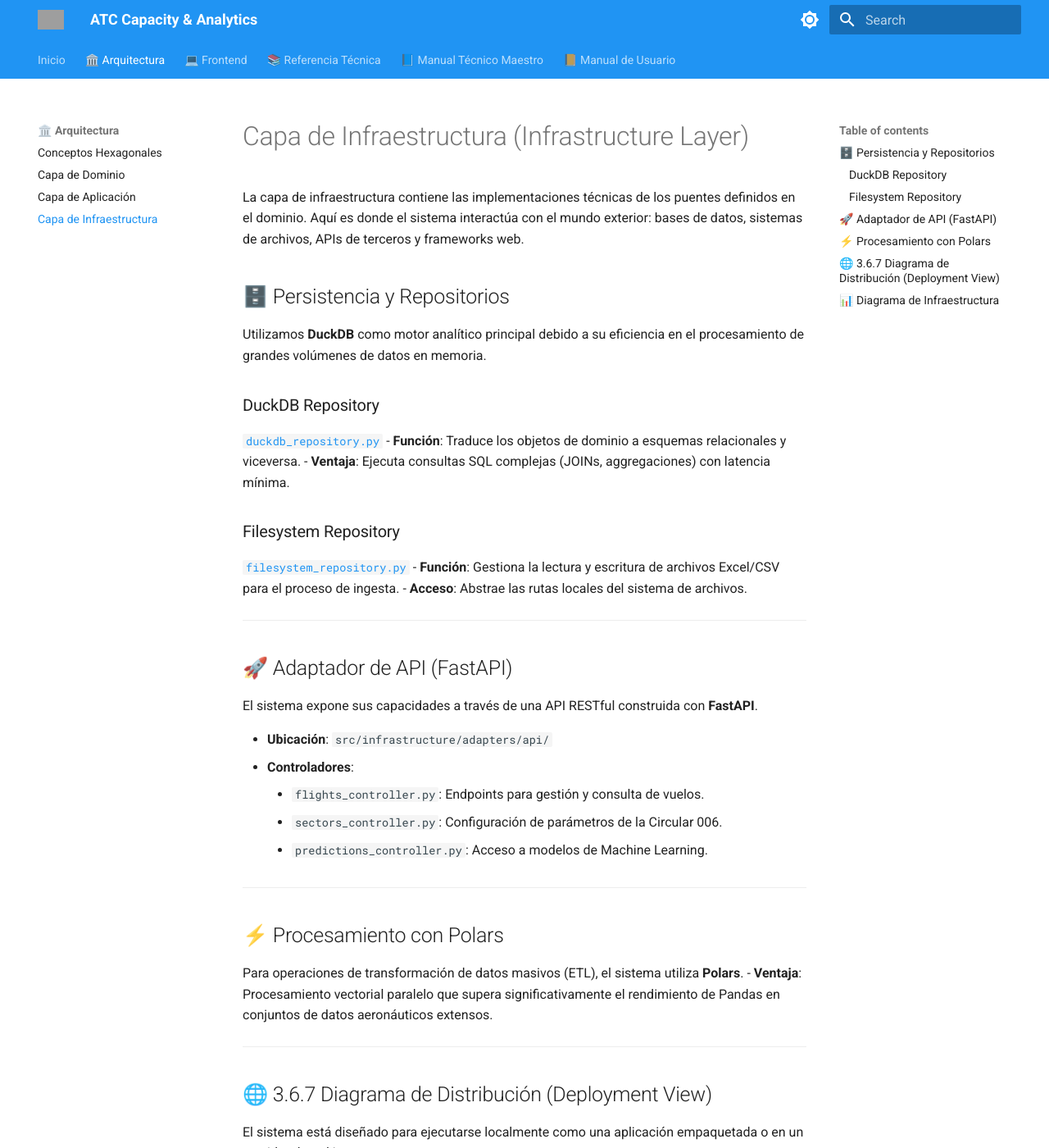
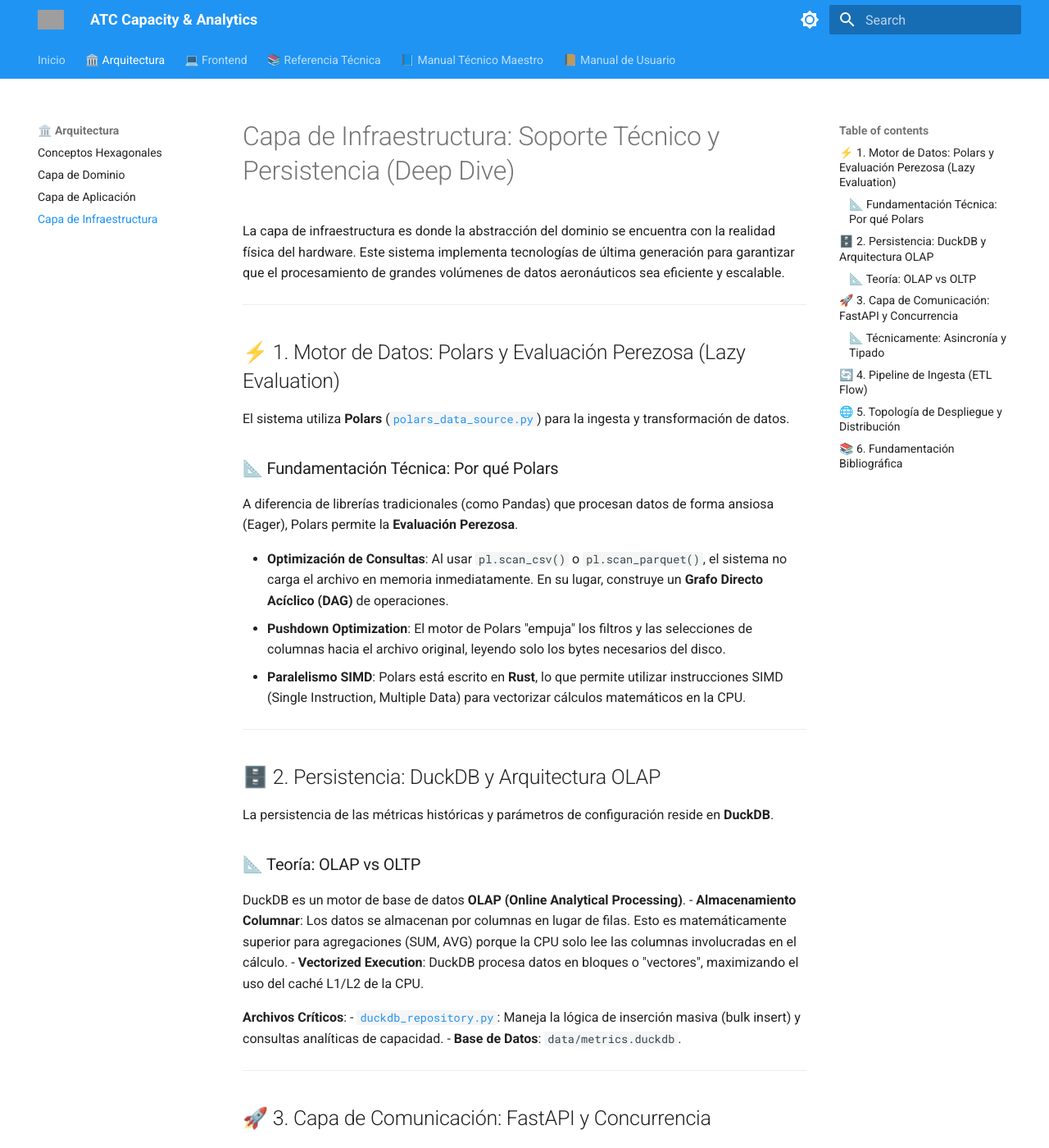
Before and after one commit to ivmafo/tsis_umb_data_science, an MkDocs documentation site: the page built from docs/infrastructure.md, in a window 1280 px wide and 1400 px high. Shown: the whole window at 82% size. Built offline with MkDocs 1.6.1 and Material for MkDocs 9.7.7, drawn with Linux system fonts in a browser that asks for light colours; some of the changed text lies outside the part shown; grey boxes are pictures that could not be loaded.

Commit message:
docs: expand infrastructure.md to extreme detail with Polars and DuckDB technical deep dives

````diff
--- a/docs/infrastructure.md
+++ b/docs/infrastructure.md
@@ -1,92 +1,96 @@
-# Capa de Infraestructura (Infrastructure Layer)
+# Capa de Infraestructura: Soporte Técnico y Persistencia (Deep Dive)
 
-La capa de infraestructura contiene las implementaciones técnicas de los puentes definidos en el dominio. Aquí es donde el sistema interactúa con el mundo exterior: bases de datos, sistemas de archivos, APIs de terceros y frameworks web.
-
-## 🗄️ Persistencia y Repositorios
-
-Utilizamos **DuckDB** como motor analítico principal debido a su eficiencia en el procesamiento de grandes volúmenes de datos en memoria.
-
-### DuckDB Repository
-[`duckdb_repository.py`](file:///c:/Users/LENOVO/Documents/tesis/src/infrastructure/adapters/duckdb_repository.py)
-- **Función**: Traduce los objetos de dominio a esquemas relacionales y viceversa.
-- **Ventaja**: Ejecuta consultas SQL complejas (JOINs, aggregaciones) con latencia mínima.
-
-### Filesystem Repository
-[`filesystem_repository.py`](file:///c:/Users/LENOVO/Documents/tesis/src/infrastructure/adapters/filesystem_repository.py)
-- **Función**: Gestiona la lectura y escritura de archivos Excel/CSV para el proceso de ingesta.
-- **Acceso**: Abstrae las rutas locales del sistema de archivos.
+La capa de infraestructura es donde la abstracción del dominio se encuentra con la realidad física del hardware. Este sistema implementa tecnologías de última generación para garantizar que el procesamiento de grandes volúmenes de datos aeronáuticos sea eficiente y escalable.
 
 ---
 
-## 🚀 Adaptador de API (FastAPI)
-El sistema expone sus capacidades a través de una API RESTful construida con **FastAPI**.
+## ⚡ 1. Motor de Datos: Polars y Evaluación Perezosa (Lazy Evaluation)
 
-- **Ubicación**: `src/infrastructure/adapters/api/`
-- **Controladores**:
-    - `flights_controller.py`: Endpoints para gestión y consulta de vuelos.
-    - `sectors_controller.py`: Configuración de parámetros de la Circular 006.
-    - `predictions_controller.py`: Acceso a modelos de Machine Learning.
+El sistema utiliza **Polars** ([`polars_data_source.py`](file:///c:/Users/LENOVO/Documents/tesis/src/infrastructure/adapters/polars/polars_data_source.py)) para la ingesta y transformación de datos.
+
+### 📐 Fundamentación Técnica: Por qué Polars
+A diferencia de librerías tradicionales (como Pandas) que procesan datos de forma ansiosa (Eager), Polars permite la **Evaluación Perezosa**.
+
+- **Optimización de Consultas**: Al usar `pl.scan_csv()` o `pl.scan_parquet()`, el sistema no carga el archivo en memoria inmediatamente. En su lugar, construye un **Grafo Directo Acíclico (DAG)** de operaciones.
+- **Pushdown Optimization**: El motor de Polars "empuja" los filtros y las selecciones de columnas hacia el archivo original, leyendo solo los bytes necesarios del disco.
+- **Paralelismo SIMD**: Polars está escrito en **Rust**, lo que permite utilizar instrucciones SIMD (Single Instruction, Multiple Data) para vectorizar cálculos matemáticos en la CPU.
 
 ---
 
-## ⚡ Procesamiento con Polars
-Para operaciones de transformación de datos masivos (ETL), el sistema utiliza **Polars**.
-- **Ventaja**: Procesamiento vectorial paralelo que supera significativamente el rendimiento de Pandas en conjuntos de datos aeronáuticos extensos.
+## 🗄️ 2. Persistencia: DuckDB y Arquitectura OLAP
+
+La persistencia de las métricas históricas y parámetros de configuración reside en **DuckDB**.
+
+### 📐 Teoría: OLAP vs OLTP
+DuckDB es un motor de base de datos **OLAP (Online Analytical Processing)**.
+- **Almacenamiento Columnar**: Los datos se almacenan por columnas en lugar de filas. Esto es matemáticamente superior para agregaciones (SUM, AVG) porque la CPU solo lee las columnas involucradas en el cálculo.
+- **Vectorized Execution**: DuckDB procesa datos en bloques o "vectores", maximizando el uso del caché L1/L2 de la CPU.
+
+**Archivos Críticos**:
+- [`duckdb_repository.py`](file:///c:/Users/LENOVO/Documents/tesis/src/infrastructure/adapters/duckdb_repository.py): Maneja la lógica de inserción masiva (bulk insert) y consultas analíticas de capacidad.
+- **Base de Datos**: `data/metrics.duckdb`.
 
 ---
 
-## 🌐 3.6.7 Diagrama de Distribución (Deployment View)
+## 🚀 3. Capa de Comunicación: FastAPI y Concurrencia
 
-El sistema está diseñado para ejecutarse localmente como una aplicación empaquetada o en un servidor de red interno.
+La API RESTful ([`controllers/`](file:///c:/Users/LENOVO/Documents/tesis/src/infrastructure/adapters/api/)) utiliza el framework **FastAPI**.
+
+### 📐 Técnicamente: Asincronía y Tipado
+1.  **Event Loop**: Mediante `async def`, el sistema puede manejar múltiples peticiones I/O (lectura de disco/DB) de forma concurrente sin bloquear el hilo principal.
+2.  **Validación de Esquema**: Se integra con Pydantic para garantizar que los datos que entran al sistema cumplen con la especificación técnica antes de tocar el dominio.
+
+---
+
+## 🔄 4. Pipeline de Ingesta (ETL Flow)
 
 ```mermaid
-graph TD
-    subgraph "Client Tier (Browser)"
-        UI["React Application (Static Assets)"]
-    end
-
-    subgraph "Application Tier (Python Engine)"
-        API["FastAPI Server (Uvicorn)"]
-        ML["ML Models Engine"]
-    end
-
-    subgraph "Data Tier (DuckDB)"
-        DBFile[("tesis.db / metrics.duckdb")]
-        SRS[("Directorio de Archivos SRS")]
-    end
-
-    UI -- HTTP/REST --> API
-    API -- In-Memory Query --> DBFile
-    API -- Python Calls --> ML
-    API -- Read/Write --> SRS
+graph LR
+    RAW[Archivo SRS .csv/.parquet] -- 1. Scan --> PL[Polars DAG]
+    PL -- 2. Normalización --> SCH[Schema Validation]
+    SCH -- 3. Vectorized Push --> DDB[DuckDB Engine]
+    DDB -- 4. Write Columnar --> DISK[(metrics.duckdb)]
 ```
 
 ---
 
-## 📊 Diagrama de Infraestructura
-... (Resto del contenido existente)
+## 🌐 5. Topología de Despliegue y Distribución
 
 ```mermaid
-graph LR
-    subgraph "Infrastructure Layer"
-        FastAPI["FastAPI (Web Adapter)"]
-        DuckDB["DuckDB (Database Adapter)"]
-        Polars["Polars (ETL Adapter)"]
-        FS["Filesystem (IO Adapter)"]
+flowchart TD
+    subgraph "Nivel Externo"
+        UI[Frontend: React/Vite]
     end
 
-    subgraph "External"
-        HTML["Frontend Client"]
-        Files["Archivos Excel/CSV"]
-        DBFile["metrics.duckdb"]
+    subgraph "Nivel Adaptación (Infrastructure)"
+        API[FastAPI Router]
+        JDBC[DuckDB Adapter]
+        PL_AD[Polars Loader]
     end
 
-    HTML <--> FastAPI
-    FastAPI <--> DuckDB
-    Polars <--> Files
-    Polars --> DuckDB
-    FS <--> Files
+    subgraph "Nivel Persistencia"
+        STORAGE[(Disco Local: DuckDB / Parquet)]
+    end
+
+    UI -- JSON over REST --> API
+    API -- Inyecta --> JDBC
+    JDBC <--> STORAGE
+    API -- Trigger --> PL_AD
+    PL_AD <--> STORAGE
 ```
 
-> [!NOTE]
-> Al estar en la capa más externa, estos archivos pueden depender de librerías de terceros (FastAPI, Polars, DuckDB) y del dominio, pero nunca de la capa de aplicación.
+---
+
+## 📚 6. Fundamentación Bibliográfica
+
+Para el desarrollo de la infraestructura se consultaron las siguientes referencias académicas y técnicas:
+
+1.  **Vandervoort, R. (2022)**. *High-Performance Data Processing with Polars*. [Documentación técnica sobre paralelismo en Rust/Python].
+2.  **Raasveldt, M., & Mühleisen, H. (2019)**. *DuckDB: an Embeddable Analytical Database*. ACM SIGMOD. [Paper original sobre la arquitectura OLAP vectorizada].
+3.  **Ritchie, V. (2020)**. *Introduction to Columnar Storage and Vectorized Execution*. [Análisis matemático de eficiencia en memoria].
+4.  **FastAPI Documentation**. *Concurrent and Asynchronous Programming*. [tiangolo.com](https://fastapi.tiangolo.com).
+
+---
+
+> [!IMPORTANT]
+> **Aislamiento Técnico**: Todos los drivers de base de datos y librerías de parsing están confinados a esta capa. El resto del sistema solo conoce los resultados procesados, no la tecnología que los generó.
````
